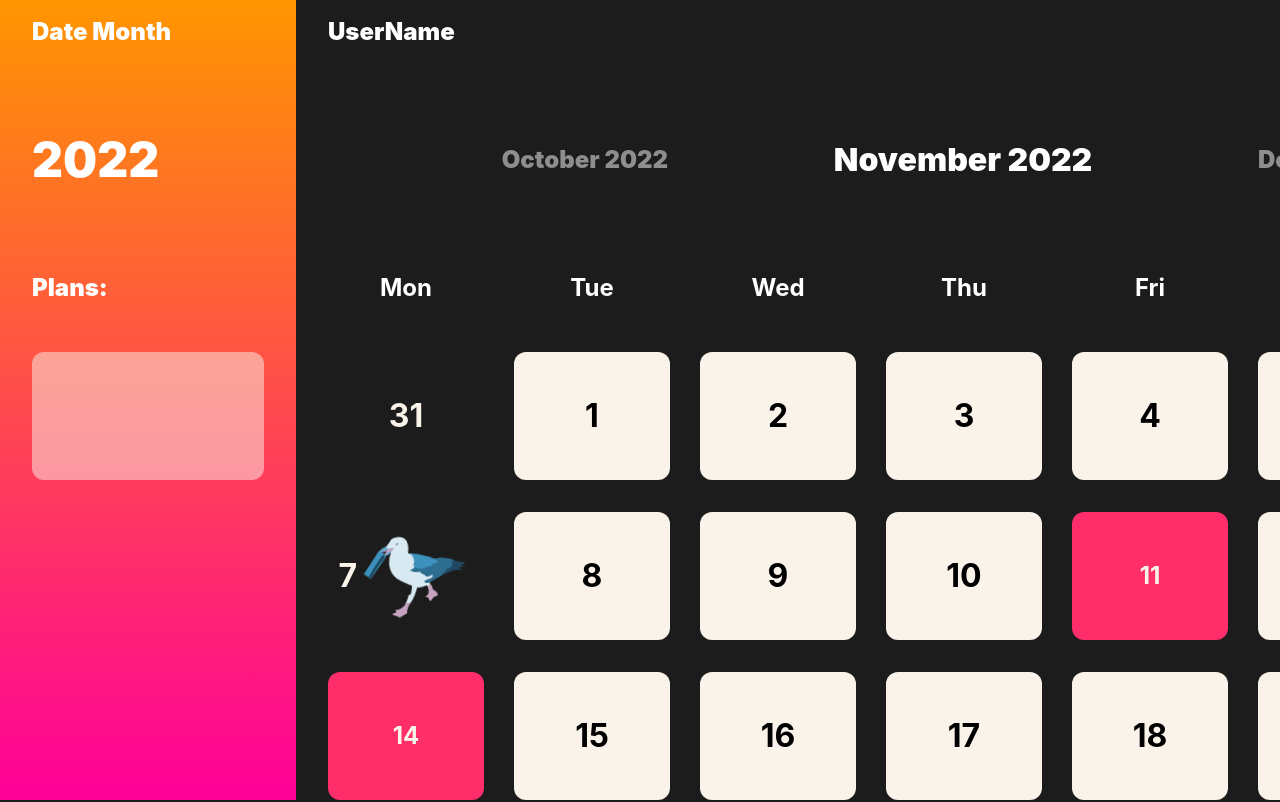
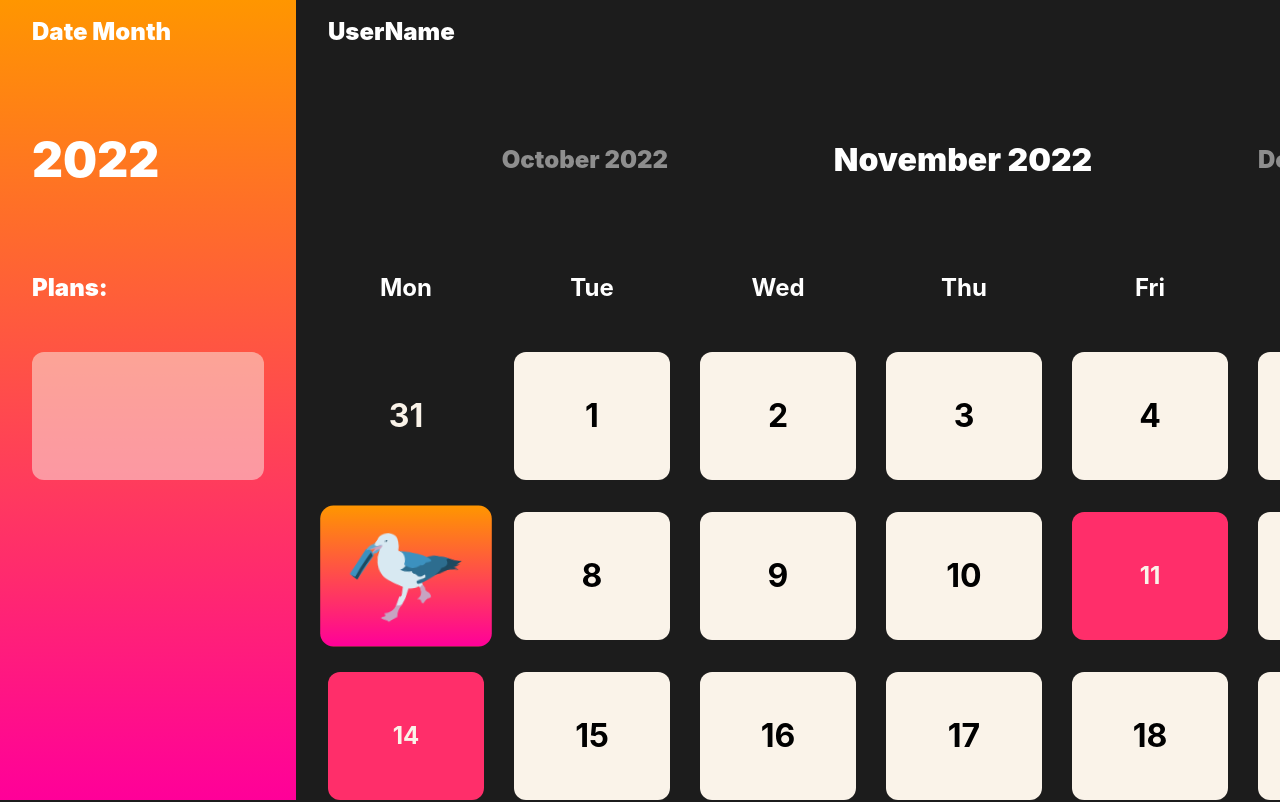
Before and after one commit to alexkior/seagulendar, a React (Vite) app in the folder client/: page / in a window 1280 px wide. Shown: the top 802 px of the page. Built offline with nearby package versions, Linux system fonts and the light colour scheme.

Commit message:
Create basic select logic

```diff
--- a/client/src/components/Calendar/components/CalendarItem/CalendarItem.module.scss
+++ b/client/src/components/Calendar/components/CalendarItem/CalendarItem.module.scss
@@ -119,10 +119,10 @@
   height: 88px;
   animation: pulse 2s infinite;
   user-select: none;
-
+  -webkit-user-drag: none;
 }
 
-.CalendarItem_chosen {
+.CalendarItem_selected {
   background: linear-gradient(180deg, #FF9600 0%, #FF0099 100%, #FF2E6A 100%);
   border-radius: 12px;
   min-width: 156px;
@@ -135,7 +135,7 @@
   align-items: center;
   justify-content: center;
 
-  color: black;
+  color: #FAF3E9;
   font-size: 32px;
   font-weight: 700;
   transform: scale(1.1);
--- a/client/src/components/Calendar/components/CalendarItem/CalendarItem.tsx
+++ b/client/src/components/Calendar/components/CalendarItem/CalendarItem.tsx
@@ -34,22 +34,24 @@ const CalendarItem: React.FC<CalendarItem> = function CalendarItem({
   content
 }: CalendarItem) {
 
+  const selectedItem = createDate
+
   console.log(content)
 
   return (
     <>
       {createDate === date && createMonth === month ? (
         <div
-          className={styles.CalendarItem_currentDay}
+          className={selectedItem === createDate ? styles.CalendarItem_selected : styles.CalendarItem_currentDay}
         >
-          <p>{date}</p>
+          {/* <p>{date}</p> */}
           <img className={styles.CalendarItem__seagull} src={seagul} alt="seagull" />
         </div>
       ) : (
         <div
           className={
             createMonth === month
-              ? (content === '' ? styles.CalendarItem : styles.CalendarItem_withContent)
+              ? (selectedItem === date ? styles.CalendarItem_selected : (content === '' ? styles.CalendarItem : styles.CalendarItem_withContent))
               : styles.CalendarItem_notCurrentMonth
           }
         >
--- a/client/src/components/Calendar/components/CalendarList/CalendarList.tsx
+++ b/client/src/components/Calendar/components/CalendarList/CalendarList.tsx
@@ -10,7 +10,7 @@ const createMonth = month[currentDate.getMonth()]
 const createYear = currentDate.getFullYear()
 const currentMonth = currentDate.getMonth()
 
-const createDay = currentDate.getDay()
+const createDate = currentDate.getDate()
 const fullDate = currentDate.toLocaleDateString('en-US', {
   weekday: 'short',
 })
@@ -104,6 +104,7 @@ console.log(
 const days = getFullWeeksStartAndEndInMonth(currentMonth, createYear)
 
 const CalendarList: React.FC = function CalendarList() {
+
   return (
     <motion.div
       initial={{ x: '100px', opacity: 0 }}
@@ -112,7 +113,13 @@ const CalendarList: React.FC = function CalendarList() {
       className={styles.CalendarList}
     >
       {days.map((day, index) =>
-        <CalendarItem key={index} date={day.date} month={day.month} day={day.day} content={day.content} />
+        <CalendarItem
+          key={index}
+          date={day.date}
+          month={day.month}
+          day={day.day}
+          content={day.content}
+        />
       )}
     </motion.div>
   )
```
